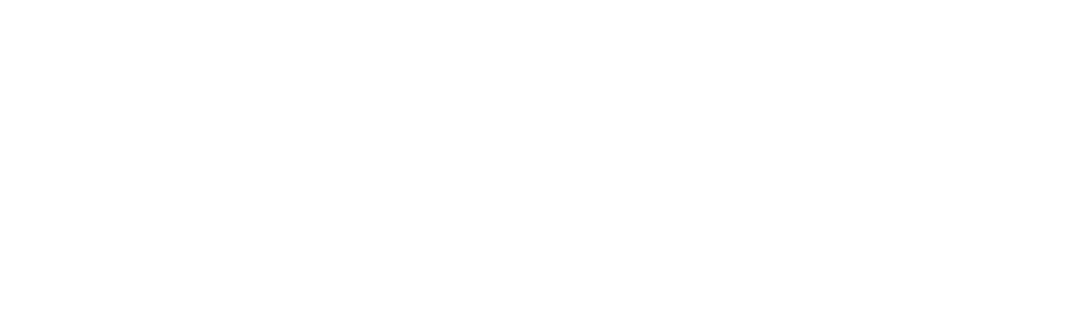
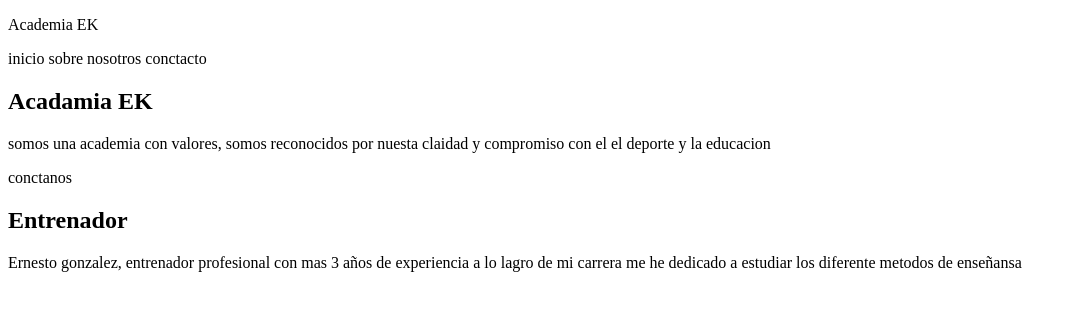
Before and after one commit to fernando-kira/portafolio, a plain HTML site: page index.html in a window 1280 px wide. Shown: the whole page, without its empty margins (0-1077 px from the left). Drawn offline with Linux system fonts and the light colour scheme.

Commit message:
actualiza el html

```diff
--- a/index.html
+++ b/index.html
@@ -6,6 +6,49 @@
     <title>Document</title>
 </head>
 <body>
+    <header>
+        <p>
+            Academia EK
+        </p>
+
+        <p>
+            <a>inicio</a>
+            <a>sobre nosotros</a>
+            <a>conctacto</a>
+        </p>
+
+    </header>
+
+
+    <main>
+        <section class="inicio">
+            <h1>Acadamia EK</h1>
+            <p>
+                somos una academia con valores, somos reconocidos por nuesta claidad
+                y compromiso con el el deporte y la educacion
+            </p>
+
+            <a>conctanos</a>
+        </section>
+
+        <seccion class="sobreNosotros">
+            <h2>
+                Entrenador
+            </h2>
+            <p>
+              Ernesto gonzalez, entrenador profesional con mas 3 años de experiencia
+              a lo lagro de mi carrera me he dedicado a estudiar los diferente metodos de enseñansa
+
+            </p>
+
+        </seccion>
+
+    </main>
+
+
+    <footer>
+
+    </footer>
 
 </body>
 </html>
```
